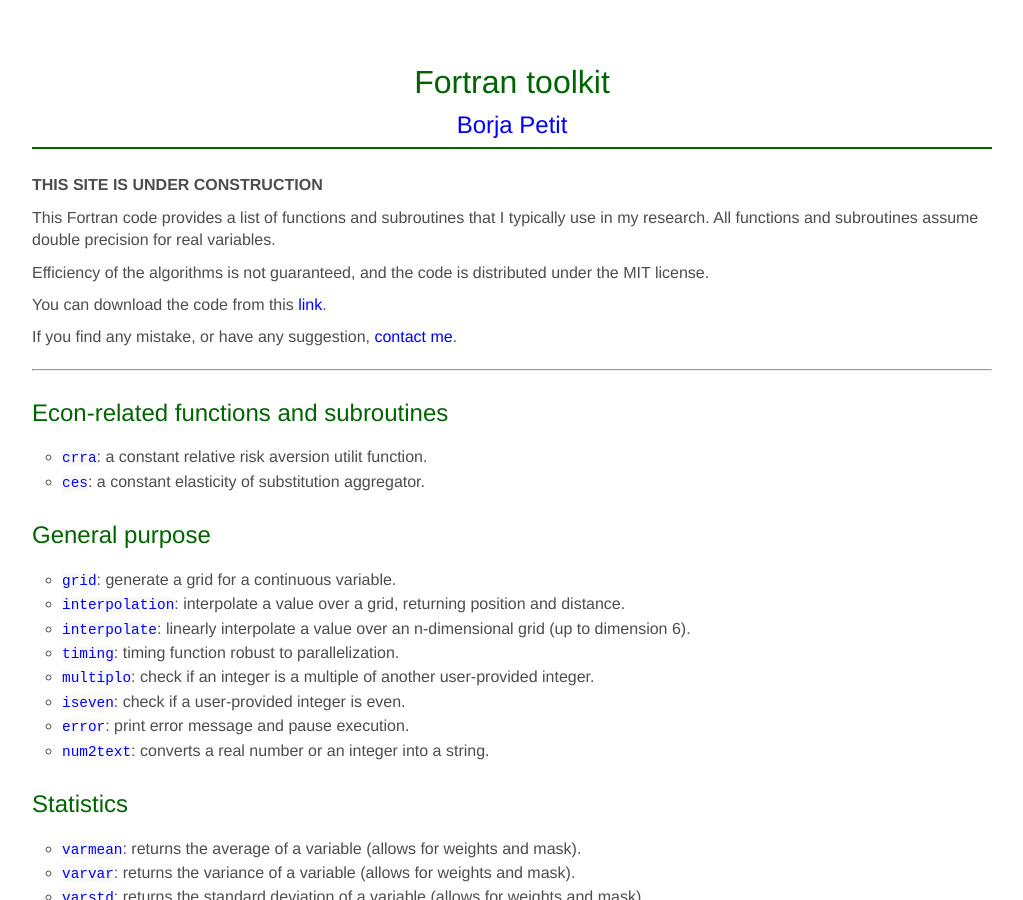
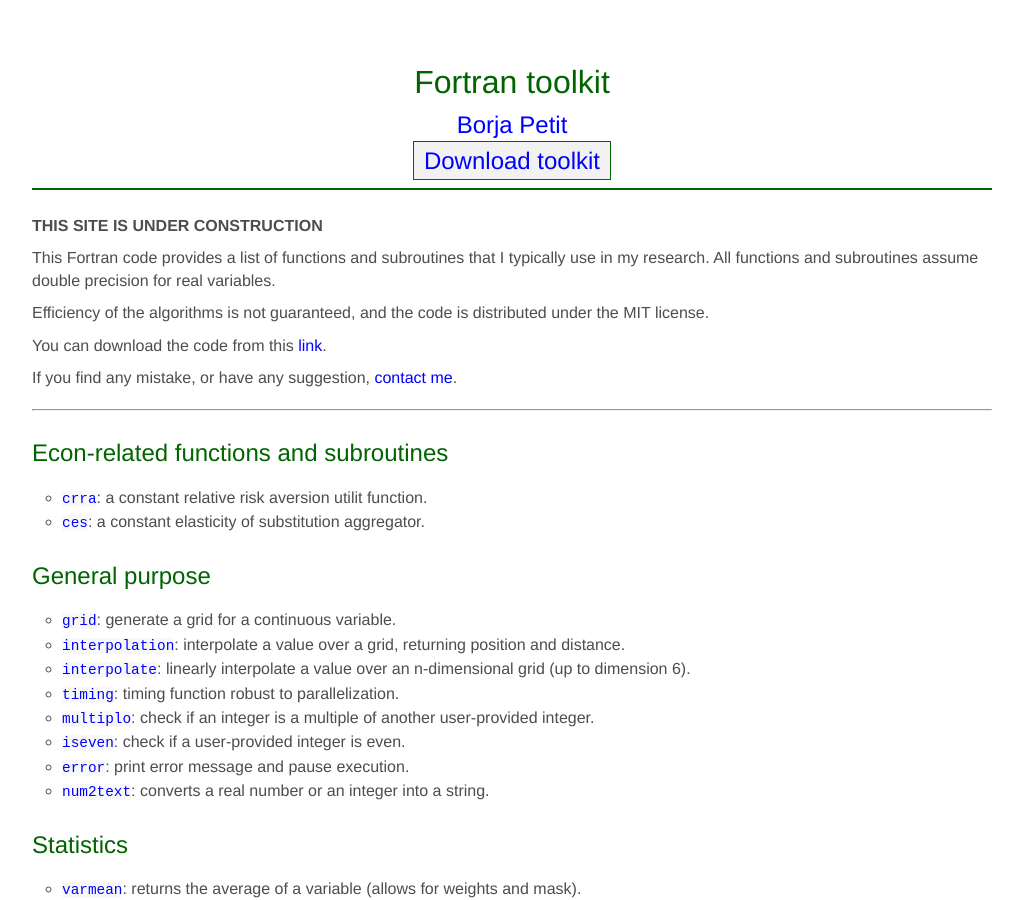
Before and after one commit to borjapetit/fortran_toolkit, a Jekyll site: the page built from index.md, in a window 1280 px wide and 900 px high. Shown: the whole window, without its empty margins (128-1151 px from the left). Built offline with Jekyll 4.4.1, drawn with Linux system fonts in a browser that asks for light colours; our own code applies the rules of GitHub Pages for plain Markdown files; formulas are drawn with MathJax 3.

Commit message:
add link

```diff
--- a/_layouts/default.html
+++ b/_layouts/default.html
@@ -31,12 +31,15 @@
             <title>Foortran Toolkit</title>
         </a>
     </h1>
-    <div class="content" style="border-bottom:2px solid var(--main);margin-bottom:25px;padding-bottom:6px">
+    <div class="content" style="border-bottom:2px solid var(--main);margin-bottom:25px;padding-bottom:10px">
       <div style="font-size:200%;display:block;text-align:center;color:var(--main);">
         Fortran toolkit
       </div>
       <div style="font-size:150%;display:block;text-align:center;color:var(--fontmain);">
         <a href="https://borjapetit.github.io">Borja Petit</a>
+      </div>
+      <div style="font-size:150%;display:block;text-align:center;">
+        <a style="background-color:#F2F2F2;border: 1px solid var(--main); padding: 5px 10px 5px 10px" href="https://borjapetit.github.io/fortran_toolkit/toolkit.f90">Download toolkit</a>
       </div>
     </div>
     <div class="content">
```
